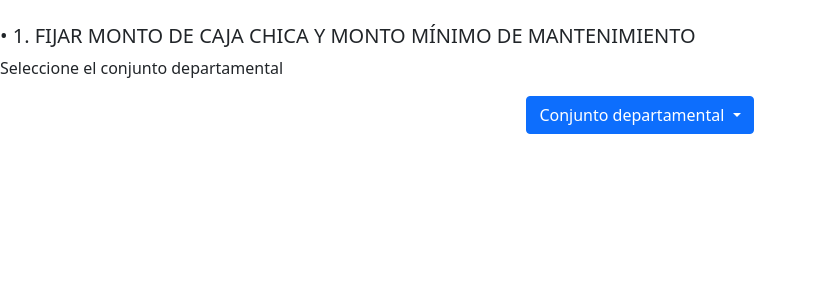
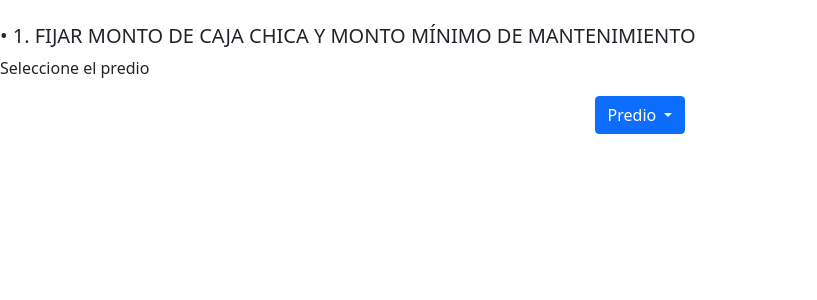
Before and after one commit to DiegoQuiF/CONDOSA-CUS07, a Flask app: page / in a window 1280 px wide. Shown: the part 50-350 px from the top of the page, without its empty margins (0-817 px from the left). Run offline with Flask 3, Linux system fonts and the light colour scheme; data that the repository does not hold is empty; some libraries are stand-ins or nearby versions.

Commit message:
SUMMARY
Camcie el nombre de conjunto departamental por predio (como dijo la profe)
Agregue una nueva columna en la tabla final de recibos. Vinculada por ahora con el numero de habitación.
Cambie el boton principal de ver seleccionados por ver recibos seleccionados(la idea es que muestre todos los recibos que estan seleccionados)

```diff
--- a/templates/index.html
+++ b/templates/index.html
@@ -20,11 +20,11 @@
     </nav>
     <br>
     <h5>• 1. FIJAR MONTO DE CAJA CHICA Y MONTO MÍNIMO DE MANTENIMIENTO</h5>
-    <p>Seleccione el conjunto departamental</p>
+    <p>Seleccione el predio</p>
     <div class="container text-center">
         <div class="dropdown">
             <button class="btn btn-primary dropdown-toggle" type="button" data-bs-toggle="dropdown" aria-expanded="false">
-                Conjunto departamental
+                Predio
             </button>
             <ul class="dropdown-menu">
                 {% for predio in predios %}
```
Also changed, not shown: templates/descargarRecibo.html (+9 -3 lines).
